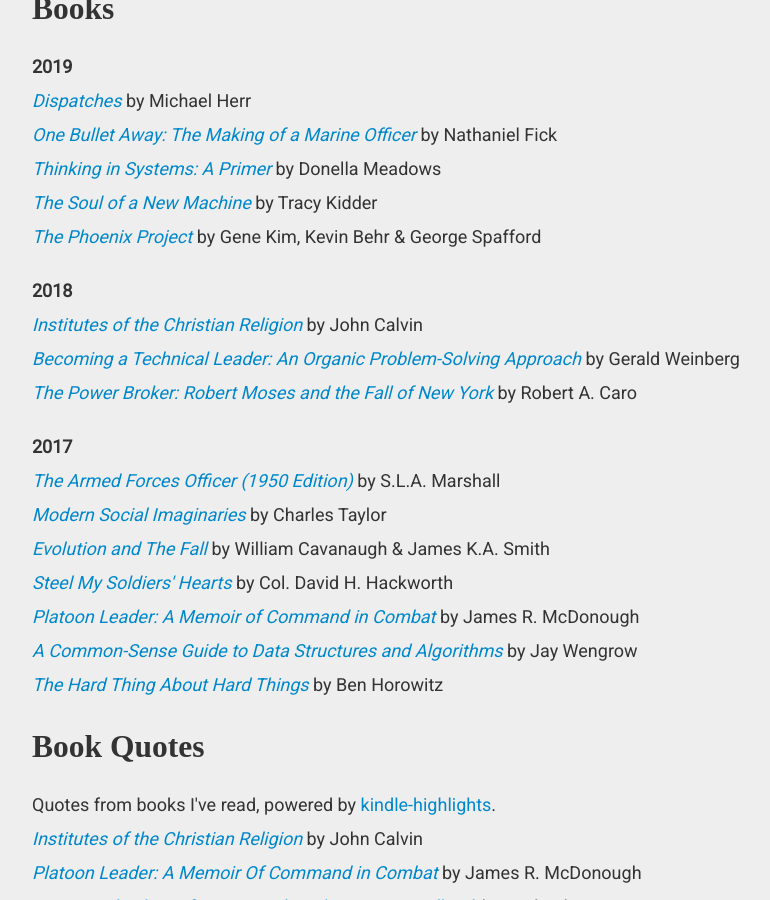
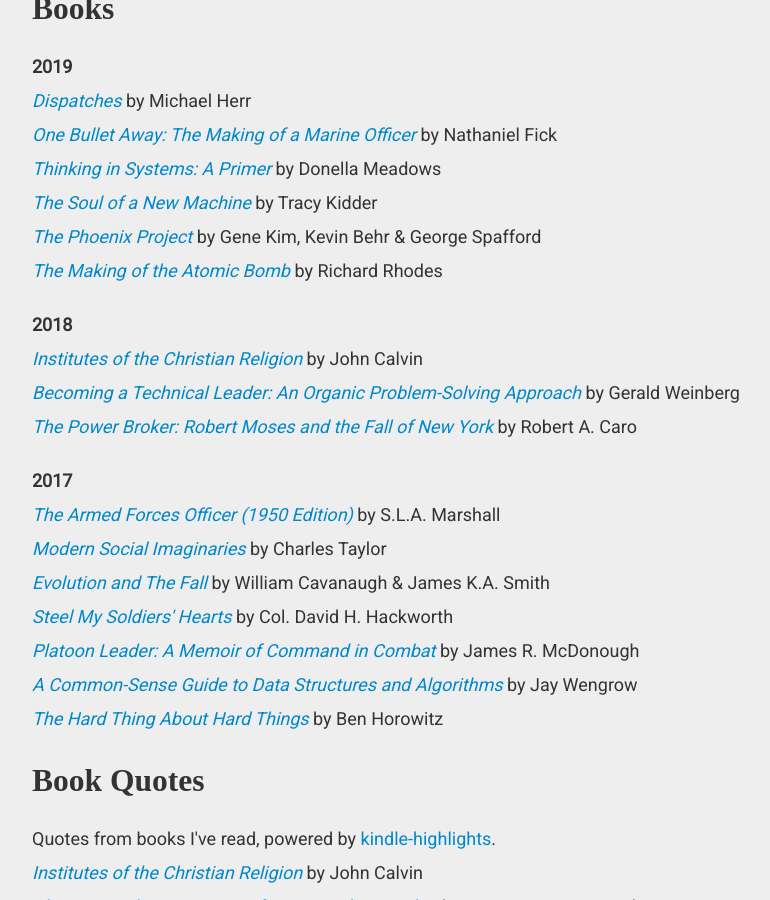
Before and after one commit to speric/speric.github.com, a Jekyll site: the page built from books/index.html, in a window 1280 px wide and 900 px high, scrolled down 349 px. Shown: the whole window, without its empty margins (218-988 px from the left). Built offline with Jekyll 4.4.1, drawn with Linux system fonts in a browser that asks for light colours; some web fonts are replaced; comment, search, counter and statistics services are not loaded.

Commit message:
The Making of the Atomic Bomb

```diff
--- a/books/index.html
+++ b/books/index.html
@@ -15,6 +15,7 @@
 <p><i><a href="https://www.amazon.com/Thinking-Systems-Donella-H-Meadows/dp/1603580557">Thinking in Systems: A Primer</a></i> by Donella Meadows</p>
 <p><i><a href="https://www.amazon.com/Soul-New-Machine-Tracy-Kidder/dp/0316491977">The Soul of a New Machine</a></i> by Tracy Kidder</p>
 <p><i><a href="https://www.amazon.com/Phoenix-Project-DevOps-Helping-Business/dp/0988262592">The Phoenix Project</a></i> by Gene Kim, Kevin Behr & George Spafford</p>
+<p><i><a href="https://www.amazon.com/Making-Atomic-Bomb-Richard-Rhodes/dp/1451677618">The Making of the Atomic Bomb</a></i> by Richard Rhodes</p>
 
 <br/>
 
```
